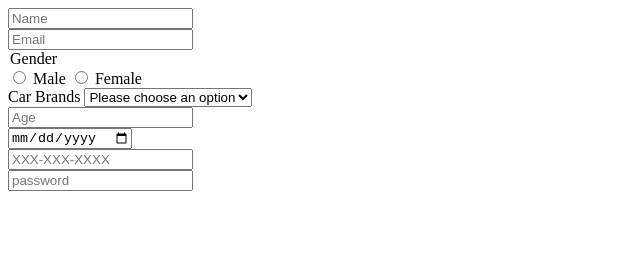
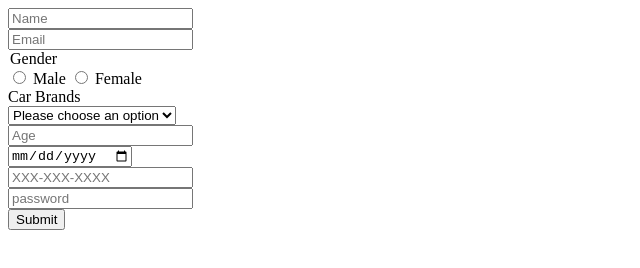
Before and after one commit to acciojob/signup-form-car-bprabs, a website: page main.html in a window 1280 px wide. Shown: the whole page, without its empty margins (0-640 px from the left). Drawn offline with Linux system fonts and the light colour scheme.

Commit message:
created a submission

```diff
--- a/main.html
+++ b/main.html
@@ -8,16 +8,16 @@
 
 <body>
 	<!-- the entire body must be written by student -->
-	<form>
+	<form method="post">
 
 		<input type="text" required  id="name" placeholder="Name"><br>
 		<input type="email" required id="email" placeholder="Email"><br>
 		<legend>Gender</legend>
-		<input type="radio" required id="gender_m">
+		<input type="radio" required id="gender_m" name="gender">
 		<label for="gender_m">Male</label>
-		<input type="radio" required id="gender_f">
+		<input type="radio" required id="gender_f" name="gender">
 		<label for="gender_f">Female</label><br>
-		<label for="cars">Car Brands</label>
+		<label for="cars">Car Brands</label><br>
 		<select id="cars">
 			<option selected>Please choose an option</option>
 			<option>Volvo</option>
@@ -27,7 +27,8 @@
 		<input type="number" required id="age" placeholder="Age"><br>
 		<input type="date" required id="dob"><br>
 		<input type="tel"  id="tel" placeholder="XXX-XXX-XXXX"><br>
-		<input type="password" required id="password" placeholder="password">
+		<input type="password" required id="password" placeholder="password"><br>
+		<input type="submit">
 	</form>
     <script type="text/javascript" src="./script.js">
 </script>
```
